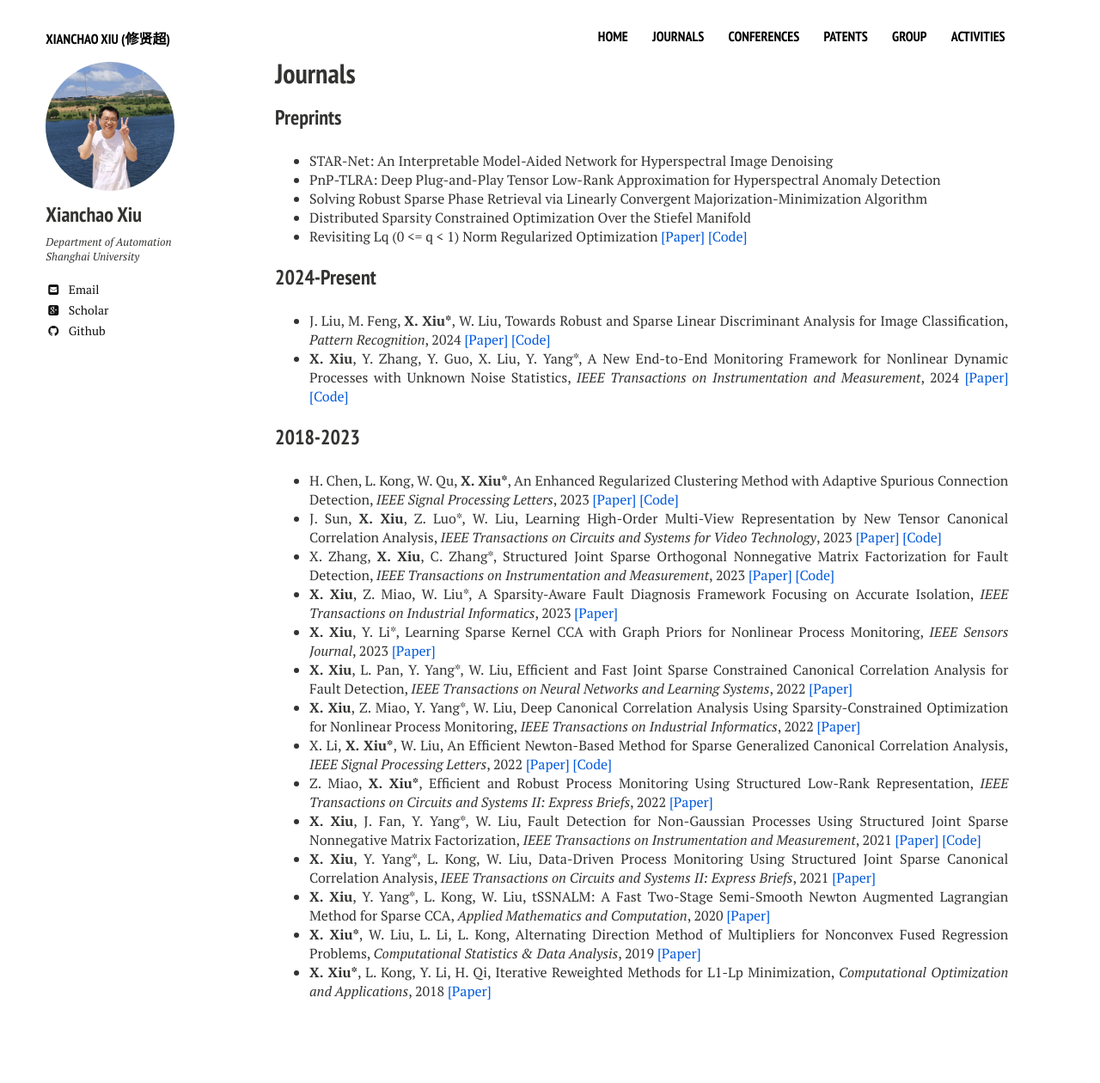
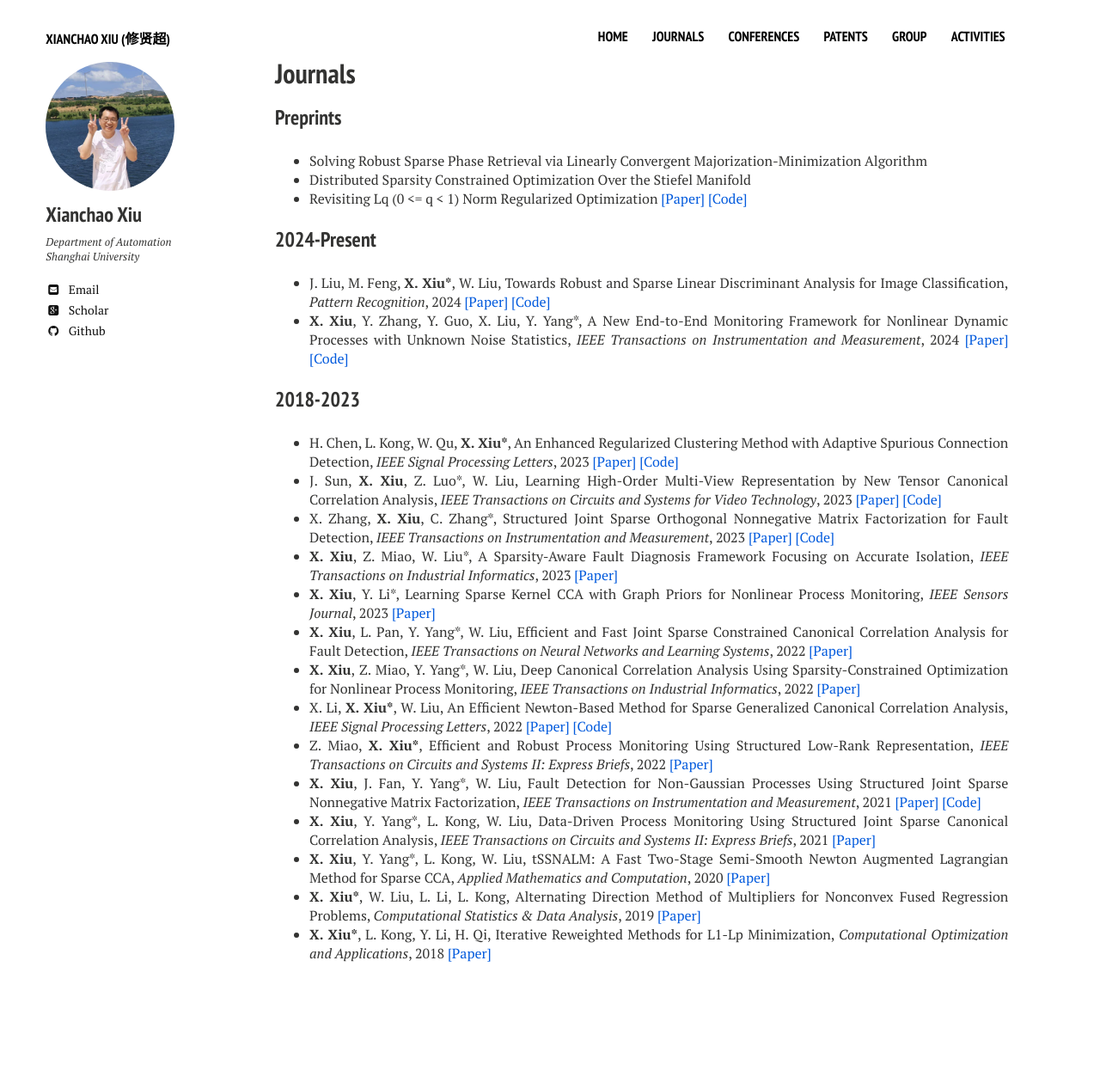
Before and after one commit to xianchaoxiu/xianchaoxiu.github.io, a Jekyll site: the page built from journals/index.md, in a window 1280 px wide. Shown: the whole page at 86% size. Built offline with Jekyll 4.4.1, drawn with Linux system fonts in a browser that asks for light colours; nearby versions of some CDN libraries; after the commit the page ends 1216 px from its top, so only the background shows below that.

Commit message:
Update index.md

```diff
--- a/journals/index.md
+++ b/journals/index.md
@@ -8,8 +8,6 @@ share: false
 ---
 
 ### Preprints
-* STAR-Net: An Interpretable Model-Aided Network for Hyperspectral Image Denoising <br>
-* PnP-TLRA: Deep Plug-and-Play Tensor Low-Rank Approximation for Hyperspectral Anomaly Detection <br>
 * Solving Robust Sparse Phase Retrieval via Linearly Convergent Majorization-Minimization Algorithm <br>
 * Distributed Sparsity Constrained Optimization Over the Stiefel Manifold <br>
 * Revisiting Lq (0 <= q < 1) Norm Regularized Optimization <a href="https://arxiv.org/abs/2306.14394" class="textlink" target="_blank">[Paper]</a> <a href="https://github.com/ShenglongZhou/PSNP" class="textlink" target="_blank">[Code]</a> <br>
```
